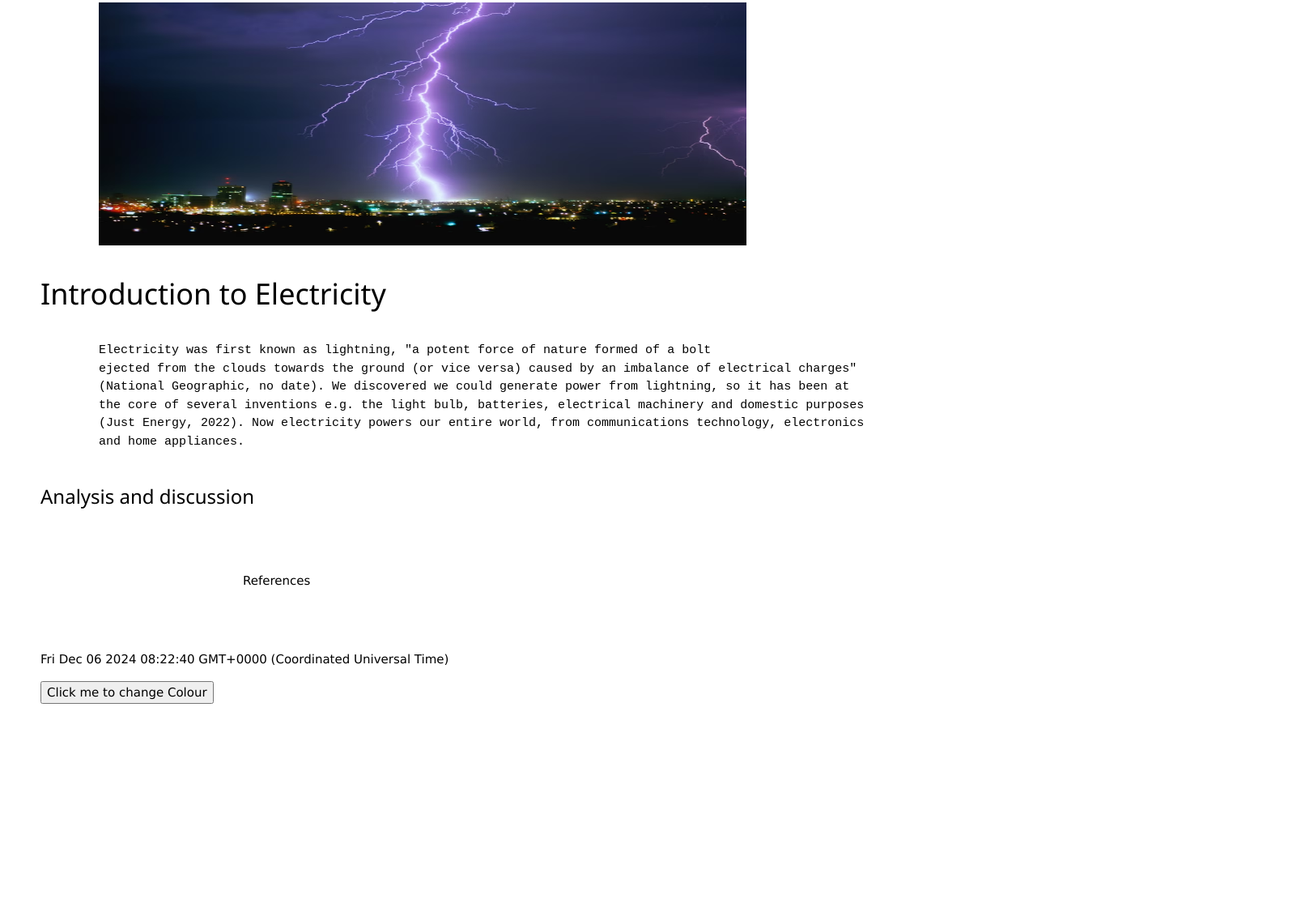
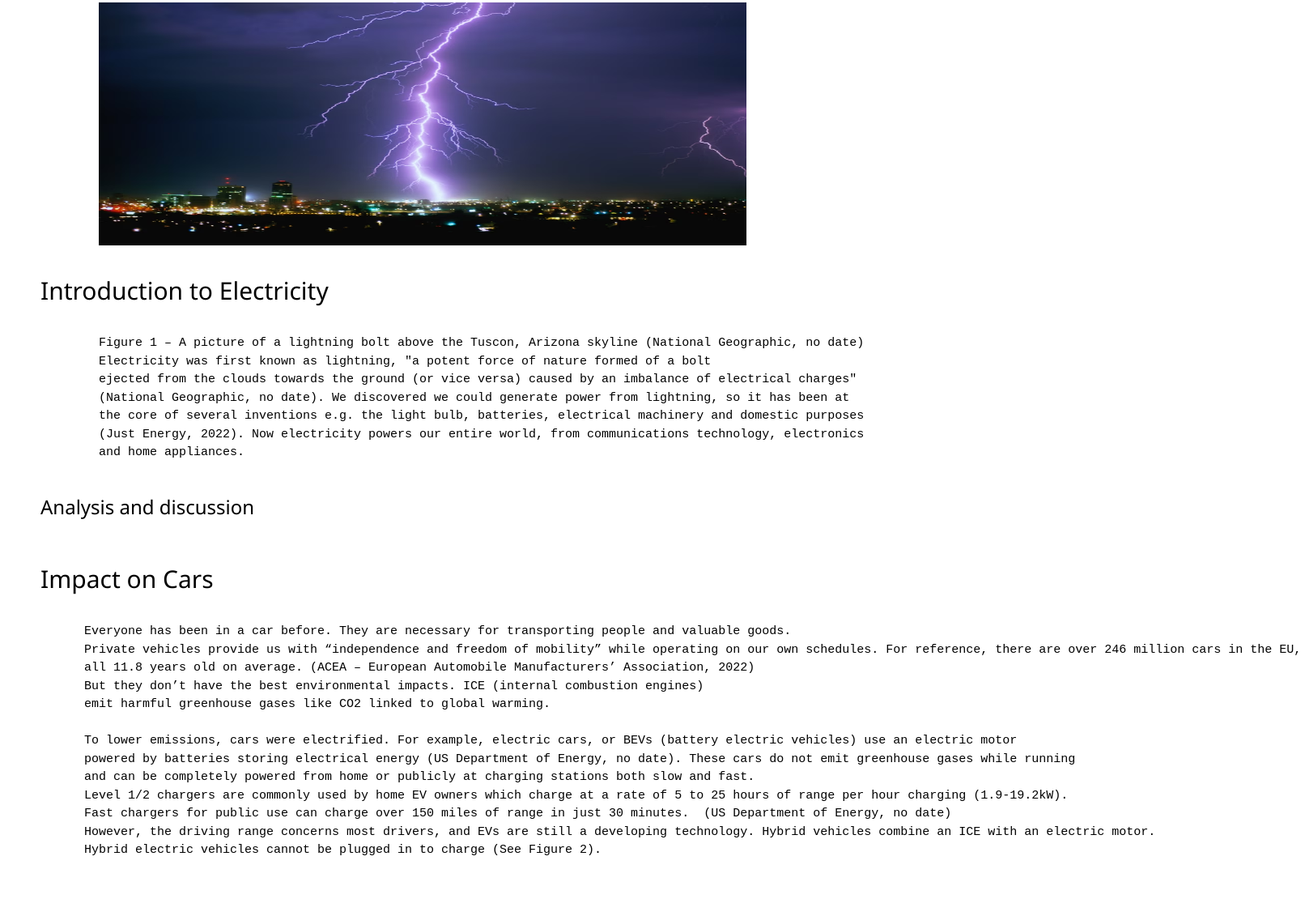
Before and after one commit to FEPSFY6882032/FY6882032, a plain HTML site: page index.html in a window 1280 px wide. Shown: the part 1012-2122 px from the top of the page at 81% size, 1607 px wide, since content can reach past the window. Before the commit the page ends 1881 px from the top, so only its background shows below. Drawn offline with nearby package versions, Linux system fonts and the light colour scheme.

Commit message:
Update index.html

```diff
--- a/index.html
+++ b/index.html
@@ -76,7 +76,8 @@
     <h3 id="Introduction">Introduction</h3>
       <pre>
         <img src="Electricity-Image.avif" alt="Lightning Bolt" width="800" height="300">
-        <h1>Introduction to Electricity</h1>
+        <h2>Introduction to Electricity</h2>
+        Figure 1 – A picture of a lightning bolt above the Tuscon, Arizona skyline (National Geographic, no date)
         Electricity was first known as lightning, "a potent force of nature formed of a bolt
         ejected from the clouds towards the ground (or vice versa) caused by an imbalance of electrical charges"
         (National Geographic, no date). We discovered we could generate power from lightning, so it has been at
@@ -88,8 +89,22 @@
   <p class="ex1">
    <h3 id=”Analysis and discussion”>Analysis and discussion</h3>
     <pre>
+     <h2>Impact on Cars </h2>
+      Everyone has been in a car before. They are necessary for transporting people and valuable goods.
+      Private vehicles provide us with “independence and freedom of mobility” while operating on our own schedules. For reference, there are over 246 million cars in the EU,
+      all 11.8 years old on average. (ACEA – European Automobile Manufacturers’ Association, 2022)
+      But they don’t have the best environmental impacts. ICE (internal combustion engines)
+      emit harmful greenhouse gases like CO2 linked to global warming.
 
-    </pre>
+      To lower emissions, cars were electrified. For example, electric cars, or BEVs (battery electric vehicles) use an electric motor
+      powered by batteries storing electrical energy (US Department of Energy, no date). These cars do not emit greenhouse gases while running
+      and can be completely powered from home or publicly at charging stations both slow and fast.
+      Level 1/2 chargers are commonly used by home EV owners which charge at a rate of 5 to 25 hours of range per hour charging (1.9-19.2kW).
+      Fast chargers for public use can charge over 150 miles of range in just 30 minutes.  (US Department of Energy, no date)
+      However, the driving range concerns most drivers, and EVs are still a developing technology. Hybrid vehicles combine an ICE with an electric motor.
+      Hybrid electric vehicles cannot be plugged in to charge (See Figure 2).
+
+   </pre>
   </p>
 
   <p class="ex1"
```
